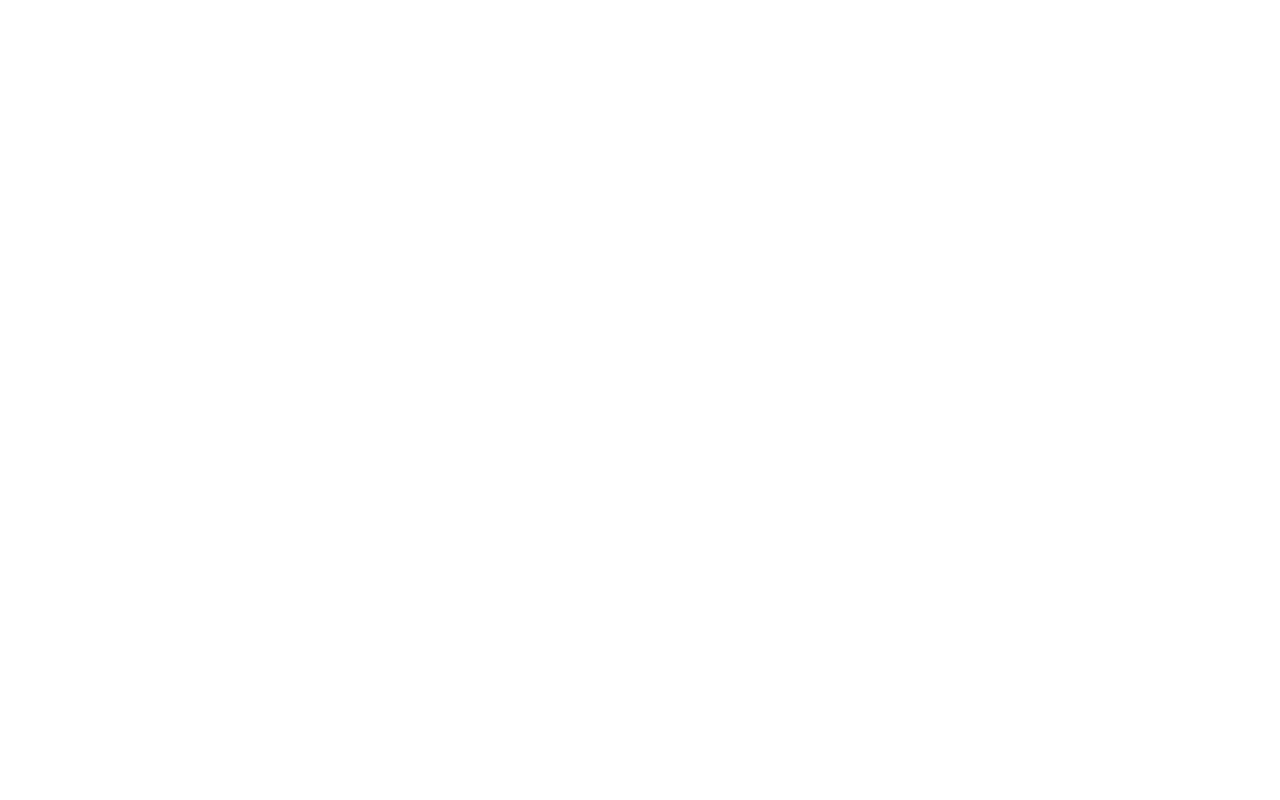
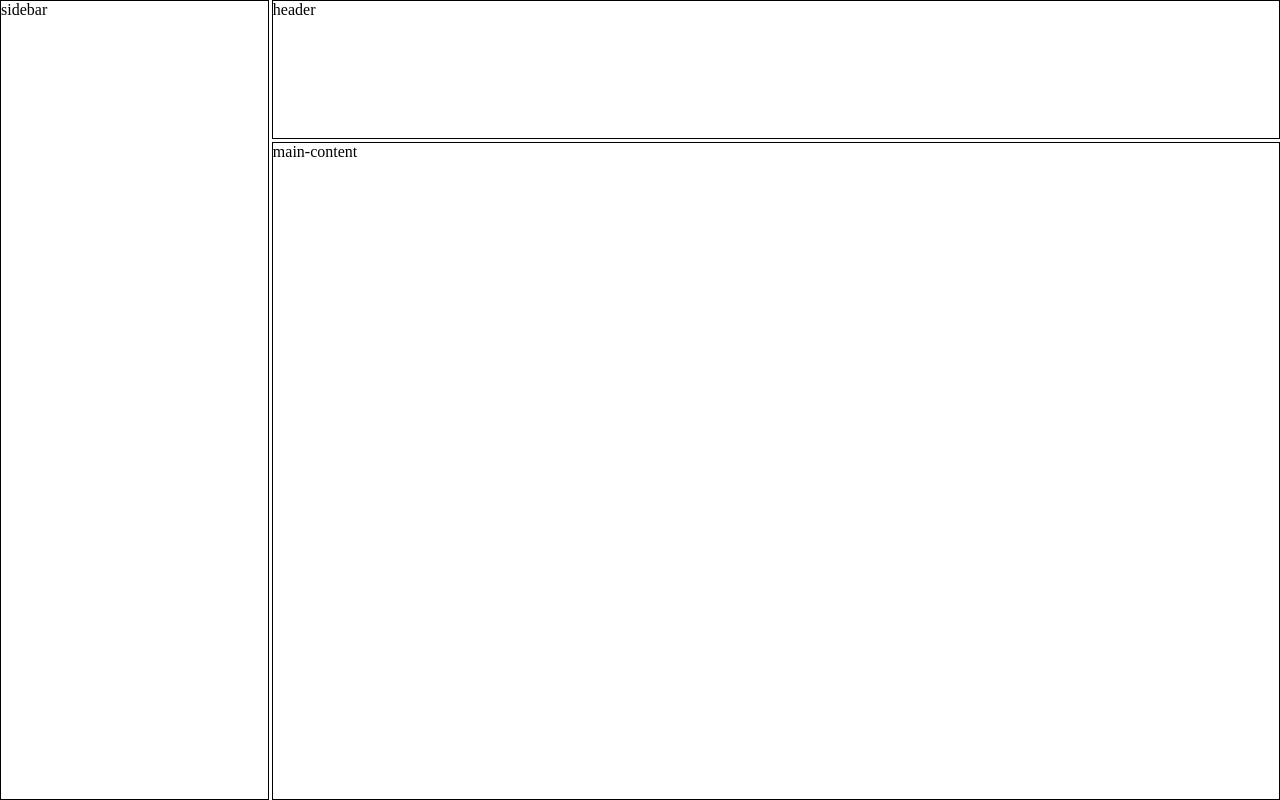
Before and after one commit to finvest2005/admin-dashboard, a plain HTML site: page index.html in a window 1280 px wide. Drawn offline with Linux system fonts and the light colour scheme.

Commit message:
Apply Grid properties to build basic layout (header, side, main)

```diff
--- a/index.html
+++ b/index.html
@@ -7,8 +7,8 @@
     <link rel="stylesheet" href="style.css" />
   </head>
   <body>
-    <div class="header"></div>
-    <div class="sidebar"></div>
-    <div class="main-content"></div>
+    <div class="sidebar">sidebar</div>
+    <div class="header">header</div>
+    <div class="main-content">main-content</div>
   </body>
 </html>
--- a/style.css
+++ b/style.css
@@ -2,4 +2,22 @@
   margin: 0;
   padding: 0;
   box-sizing: border-box;
+  /* border: 1px solid black; */
 }
+
+body {
+  display: grid;
+  grid-template-columns: 1fr 3.75fr;
+  grid-template-rows: 1fr 4.75fr;
+  gap: 3px;
+}
+
+.sidebar,
+.header,
+.main-content {
+  border: 1px solid black;
+}
+.sidebar {
+  height: 100vh;
+  grid-row: 1 / 3;
+}
```
